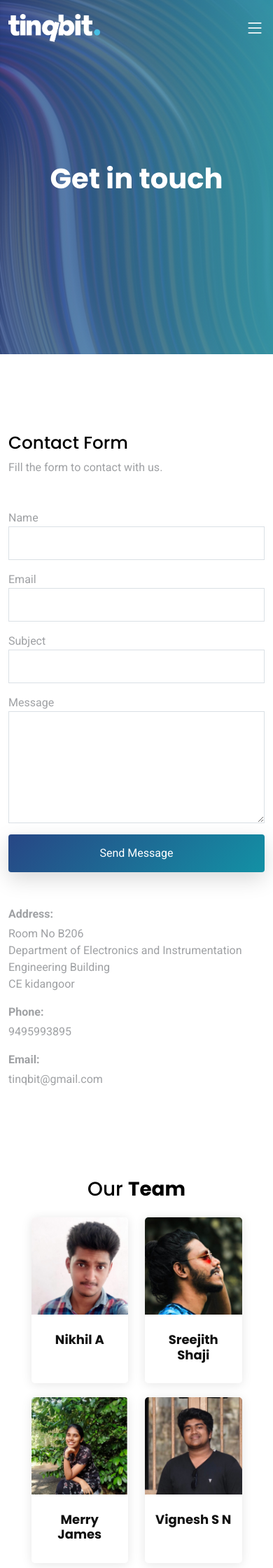
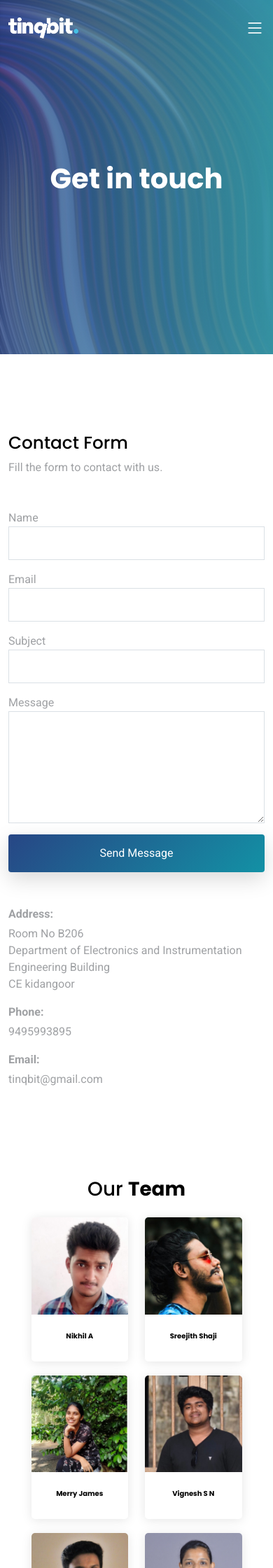
Before and after one commit to ajithkr12/Company_website2021, a PHP site: page /contact.html in a window 390 px wide. Shown: the top 2240 px of the page at 70% size. Run offline with PHP 8.4, Linux system fonts and the light colour scheme.

Commit message:
Add files via upload

```diff
--- a/assets/css/style.css
+++ b/assets/css/style.css
@@ -21,7 +21,7 @@ a:hover {
   color: #000;
 }
 
-h1, h2, h3, h4, h5, h6, .font-heading {
+h1, h2, h3,h4,h5, h6, .font-heading {
   font-family: "Poppins", sans-serif;
   color: #000;
 }
@@ -30,7 +30,9 @@ h1, h2, h3, h4, h5, h6, .font-heading {
   z-index: 2;
   position: relative;
 }
-
+.home{
+  margin-top:-80px;
+}
 .text-black {
   color: #000 !important;
 }
@@ -641,7 +643,9 @@ section {
 .navbar li {
   position: relative;
 }
-
+.logo img{
+  width: 100px;
+}
 .navbar a {
   display: flex;
   align-items: center;
@@ -1078,12 +1082,29 @@ section {
   color: #111;
 }
 
+@media screen and (max-width: 520px){
+  .team .member .member-info h4 {
+    font-weight: 700;
+    margin-bottom: 5px;
+    font-size: 10px;
+    color: rgb(0, 0, 0);
+  }
+ }
+
 .team .member .member-info span {
   display: block;
   font-size: 13px;
   font-weight: 400;
   color: #b4aca8;
 }
+@media screen and (max-width: 600px){
+  .team .member .member-info span {
+    display: block;
+    font-size: 10px;
+    font-weight: 400;
+    color: #b4aca8;
+  }
+ }
 
 .team .member .member-info p {
   font-style: italic;
```
